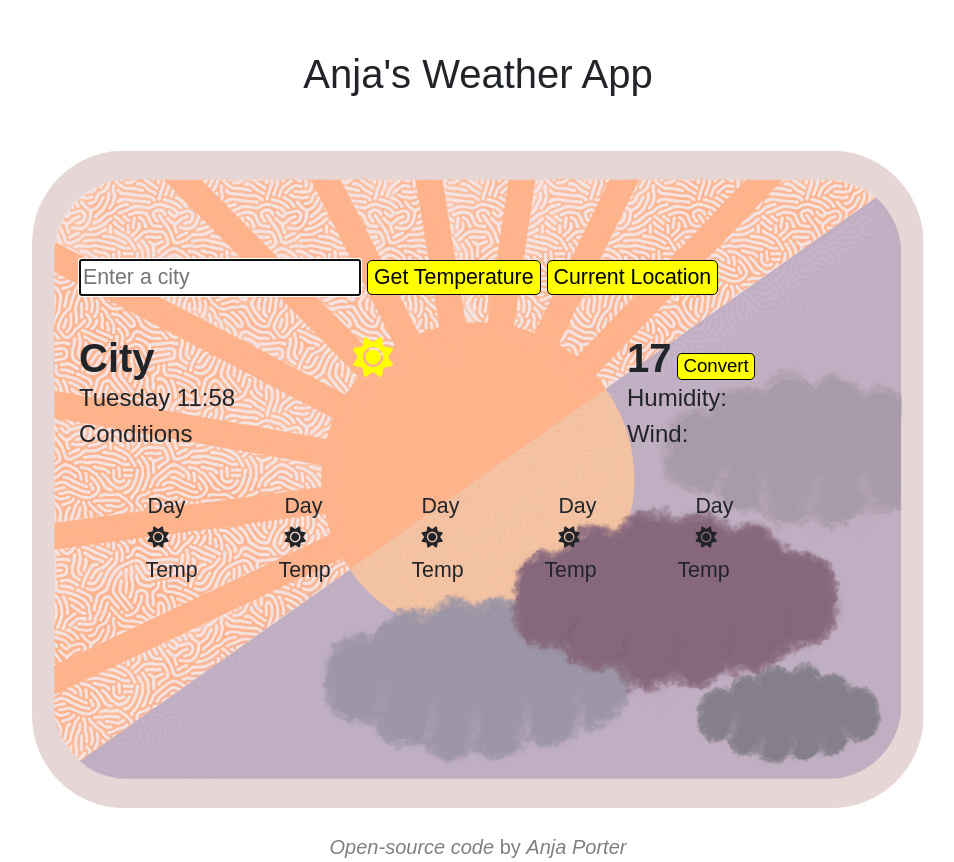
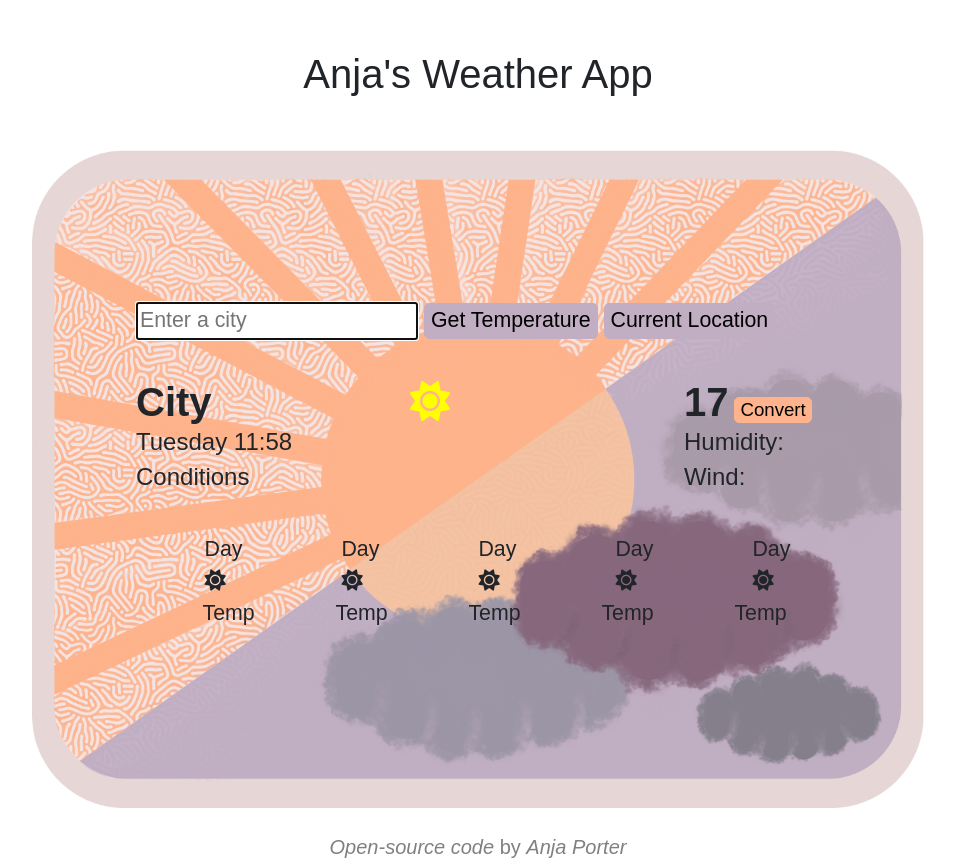
Before and after one commit to anjaporter88/anja-weather-app, a plain HTML site: page index.html in a window 1280 px wide. Shown: the whole page, without its empty margins (92-1046 px from the left). Drawn offline with nearby package versions, Linux system fonts and the light colour scheme; a web font is replaced by a local one.

Commit message:
Update styles.css
- button styling
- adjusting placement of app on image

```diff
--- a/src/styles.css
+++ b/src/styles.css
@@ -10,9 +10,9 @@ h1 {
   z-index: 999;
   margin: 0 auto;
   align-items: center;
-  left: 0;
+  left: 10%;
   right: 0;
-  top: 30%; /* Adjust this value to move the positioned div up and down */
+  top: 35%; /* Adjust this value to move the positioned div up and down */
   width: 70%;
   font-family: mostra-nuova, sans-serif;
   font-weight: 400; /* bold would be 700 or bold */
@@ -20,13 +20,9 @@ h1 {
 }
 
 .button {
-  border: 1px solid black;
+  border: 1px solid #c1aec2;
   border-radius: 5px;
-  background: yellow;
-}
-
-.city-field {
-  border: none;
+  background: #c1aec2;
 }
 
 .container {
@@ -71,6 +67,9 @@ h1 {
   line-height: 0.8;
   padding: 5px;
   font-size: 14pt;
+  border: 1px solid #feb38c;
+  border-radius: 5px;
+  background: #feb38c;
 }
 
 #convert a {
```
